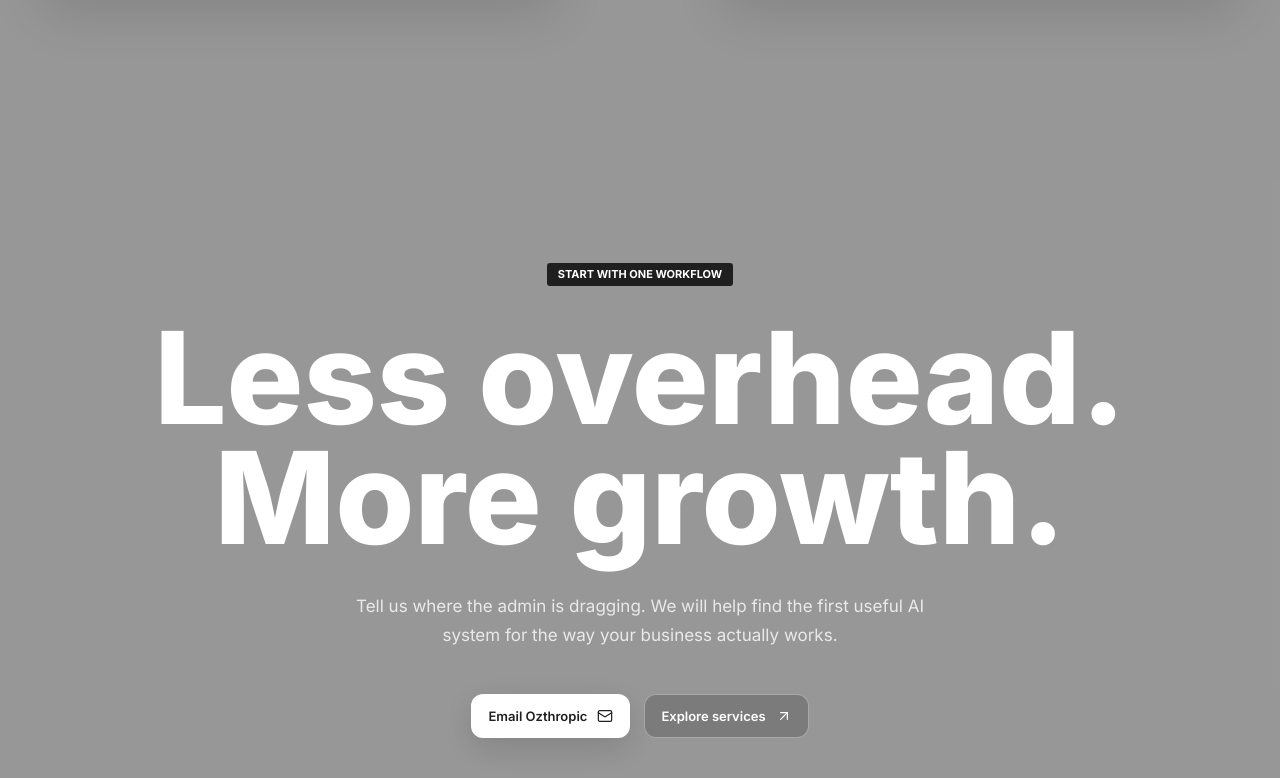
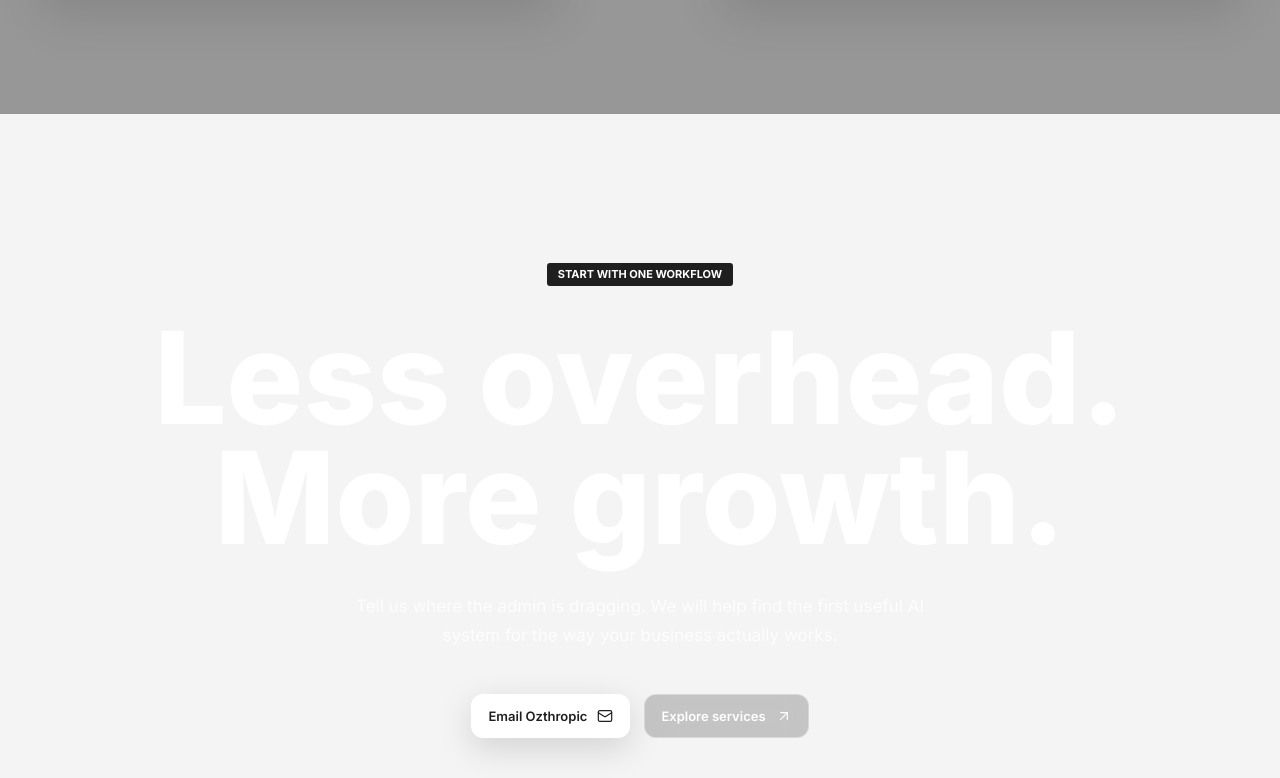
Before and after one commit to Ozhtropic/website, a React (Vite) app: page / in a window 1280 px wide. Shown: the part 7202-7980 px from the top of the page. Built offline with nearby package versions, Linux system fonts and the light colour scheme.

Commit message:
Make contact background transparent

```diff
--- a/src/components/FinalCTA.tsx
+++ b/src/components/FinalCTA.tsx
@@ -10,7 +10,6 @@ export function FinalCTA({ content }: FinalCTAProps) {
 
   return (
     <section id="contact" className="final-cta on-dark">
-      <div className="final-overlay" />
       <div className="final-inner">
         <p className="eyebrow eyebrow-dark reveal">{finalCta.eyebrow}</p>
         <h2 className="reveal">{finalCta.title}</h2>
--- a/src/styles.css
+++ b/src/styles.css
@@ -838,12 +838,6 @@ button {
   overflow: hidden;
 }
 
-.final-overlay {
-  position: absolute;
-  inset: 0;
-  background: rgba(0, 0, 0, 0.38);
-}
-
 .final-inner {
   position: relative;
   max-width: 1100px;
```
